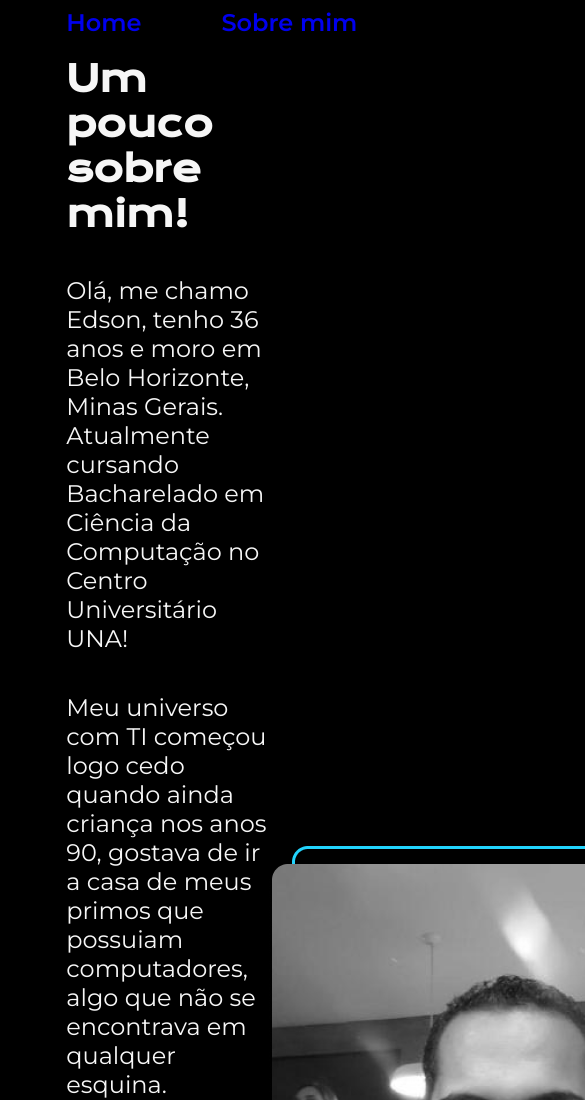
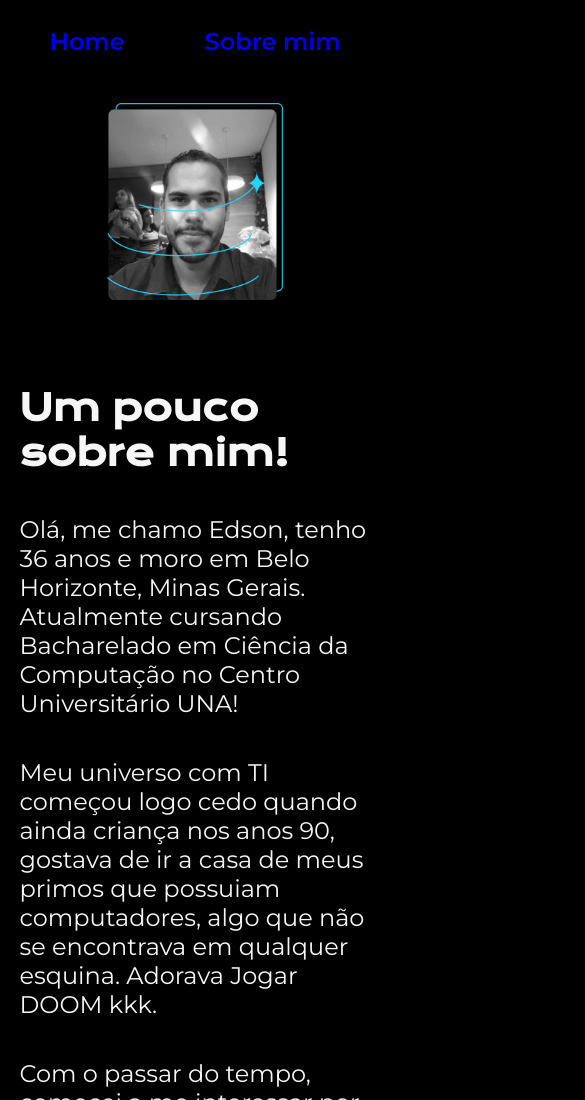
Before and after one commit to Jhons03/FullStack-Desenvolve-Boticario, a plain HTML site: page aula 5/about.html in a window 390 px wide. Shown: the top 1100 px of the page, 585 px wide, since content can reach past the window. Drawn offline with nearby package versions, Linux system fonts and the light colour scheme.

Commit message:
ajuste de resposividade

```diff
--- a/aula 5/about.html
+++ b/aula 5/about.html
@@ -22,7 +22,7 @@
         <p class="apresentacao__conteudo__texto">Com o passar do tempo, comecei a me interessar por infraestrutura e redes de computadores. Fiz meu primeiro curso de HTML e por conta própria fui desenvolvendo conhecimentos técnicos e teóricos sobre WebDesigner.</p>
         <p class="apresentacao__conteudo__texto">Dividindo o meu tempo de trabalho(vendas) e serviços freelance, não consegui focar totalmente na área de TI. Hoje eu estou totalmente focado nos estudos e aprimorando meus conhecimentos em Programação!</p>
     </section>
-    <img src="./assets/Imagem.png" alt="Foto do Edson Marco Desenvolvedor">
+    <img class="apresentacao__imagem" src="./assets/Imagem.png" alt="Foto do Edson Marco Desenvolvedor">
     </main>
     <footer class="rodape">
         <P>© Jhons03</P>
--- a/aula 5/styles/style.css
+++ b/aula 5/styles/style.css
@@ -16,6 +16,7 @@
     display: flex;
     align-items: center;
     justify-content: space-between;
+    gap: 82px;
 }
 
 body {
@@ -34,19 +35,19 @@ body {
 }
 
 .apresentacao__conteudo {
-    width: 615px;
+    width: 50%;
     display: flex;
     flex-direction: column;
     gap: 40px;
 }
 
 .apresentacao__conteudo__titulo {
-    font-size: 36px;
+    font-size: 2.25rem;
     font-family: 'Krona One', sans-serif;
 }
 
 .apresentacao__conteudo__texto{
-    font-size: 24px;
+    font-size: 1.5rem;
     font-family: 'Montserrat', sans-serif;
 }
 
@@ -61,7 +62,7 @@ body {
 .apresentacao__links__subtitulo {
     font-family: 'Krona One', sans-serif;
     font-weight: 400;
-    font-size: 24px;
+    font-size: 1.5rem;
 }
 
 .apresentacao__links__boton {
@@ -72,7 +73,7 @@ body {
     width: 378px;
     text-align: center;
     border-radius: 8px;
-    font-size: 24px;
+    font-size: 1.5rem;
     padding: 21.5px 0;
     text-decoration: none;
     font-family: 'Montserrat', sans-serif;
@@ -83,6 +84,9 @@ body {
 .apresentacao__links__boton:hover {
     background-color: var(--cor-hover);
 }
+.apresentacao__imagem {
+    width: 50%;
+}
 
 .rodape {
     color: var(--cor-principal);
@@ -90,7 +94,7 @@ body {
     padding: 24px;
     text-align: center;
     font-family: 'Montserrat', sans-serif;
-    font-size: 24px;
+    font-size: 1.5rem;
     font-weight: 400;
 }
 
@@ -101,7 +105,7 @@ body {
 
 .cabecalho__menu {
     color: var(--cor-secundaria);
-    font-size: 24px;
+    font-size: 1.5rem;
     font-family: 'Montserrat', sans-serif;
     font-weight: 600;
     display: flex;
@@ -120,3 +124,23 @@ a:visited {
     color: var(--cor-terciaria);
     cursor: pointer;
 }
+
+@media (max-width: 890px) {
+    .cabecalho {
+        padding: 7%;
+    }
+
+    .cabecalho__menu {
+        justify-content: center;
+    }
+
+
+    .apresentacao {
+        flex-direction: column-reverse;
+        padding: 5%;
+    }
+    .apresentacao__conteudo {
+        width: auto;
+
+    }
+}
```
Also changed, not shown: aula 5/index.html (+1 -1 lines).
